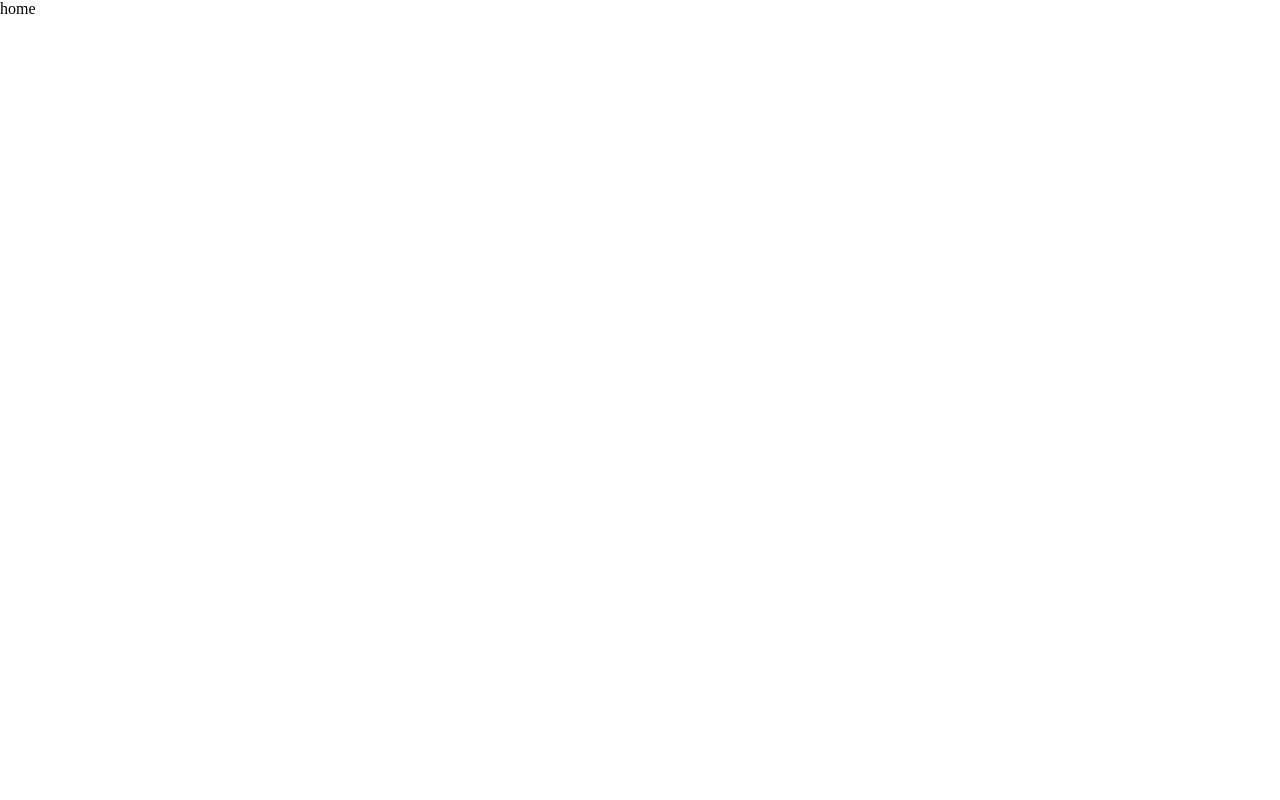
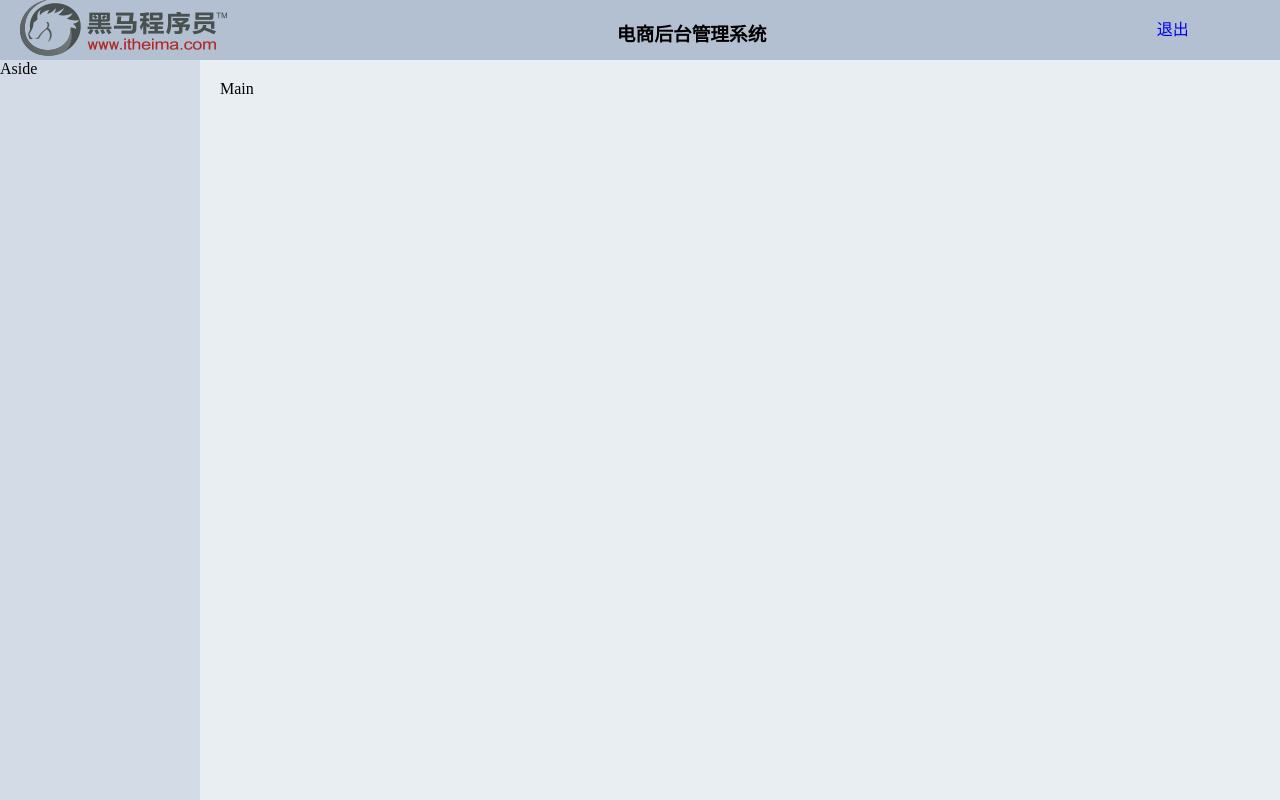
Before and after one commit to W-Zing/mallmanager, a Vue app: page /#/home in a window 1280 px wide. Built offline with nearby package versions, Linux system fonts and the light colour scheme.

Commit message:
头部样式调整

```diff
--- a/src/components/home/home.vue
+++ b/src/components/home/home.vue
@@ -1,13 +1,52 @@
 <template>
-  <div>home</div>
+  <el-container class="container">
+    <el-header class="header">
+      <el-row>
+        <el-col :span="4">
+          <div class="grid-content bg-purple">
+            <img src="../../assets/logo.png" alt="无法显示图片">
+          </div>
+        </el-col>
+        <el-col :span="18" class="middle">
+          <h3>电商后台管理系统</h3>
+        </el-col>
+        <el-col :span="2">
+          <div class="grid-content bg-purple">
+            <a class="loginout" href="#">退出</a>
+          </div>
+        </el-col>
+      </el-row>
+    </el-header>
+    <el-container>
+      <el-aside class="aside" width="200px">Aside</el-aside>
+      <el-main class="main">Main</el-main>
+    </el-container>
+  </el-container>
 </template>
 
 <script>
-export default {
-
-}
+export default {};
 </script>
 
 <style>
-
+.container {
+  height: 100%;
+}
+.header {
+  background-color: #b3c0d1;
+}
+.aside {
+  background-color: #d3dce6;
+}
+.main {
+  background-color: #e9eef3;
+}
+/* 头部样式 */
+.middle {
+  text-align: center;
+}
+.loginout {
+  line-height: 60px;
+  text-decoration: none;
+}
 </style>
```
Also changed, not shown: src/assets/logo.png (added).
